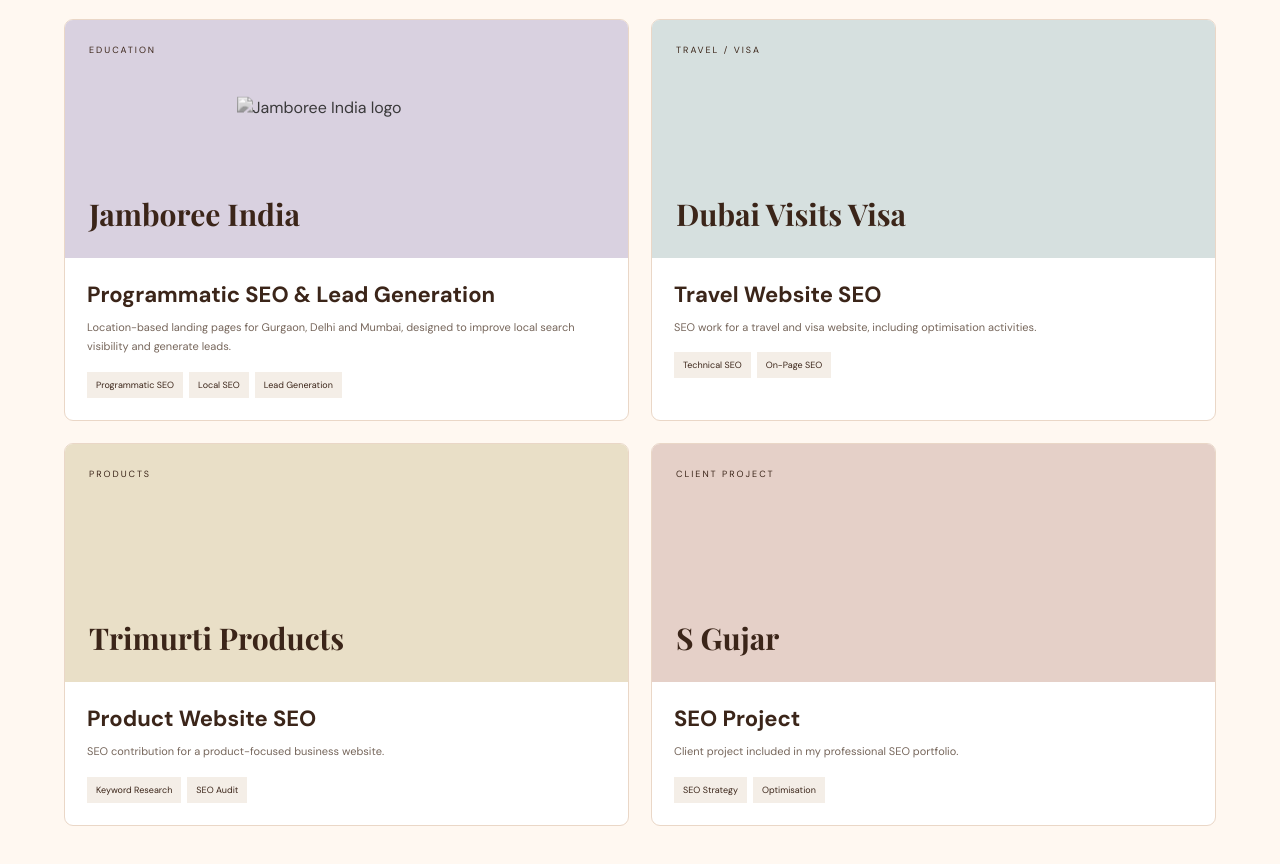
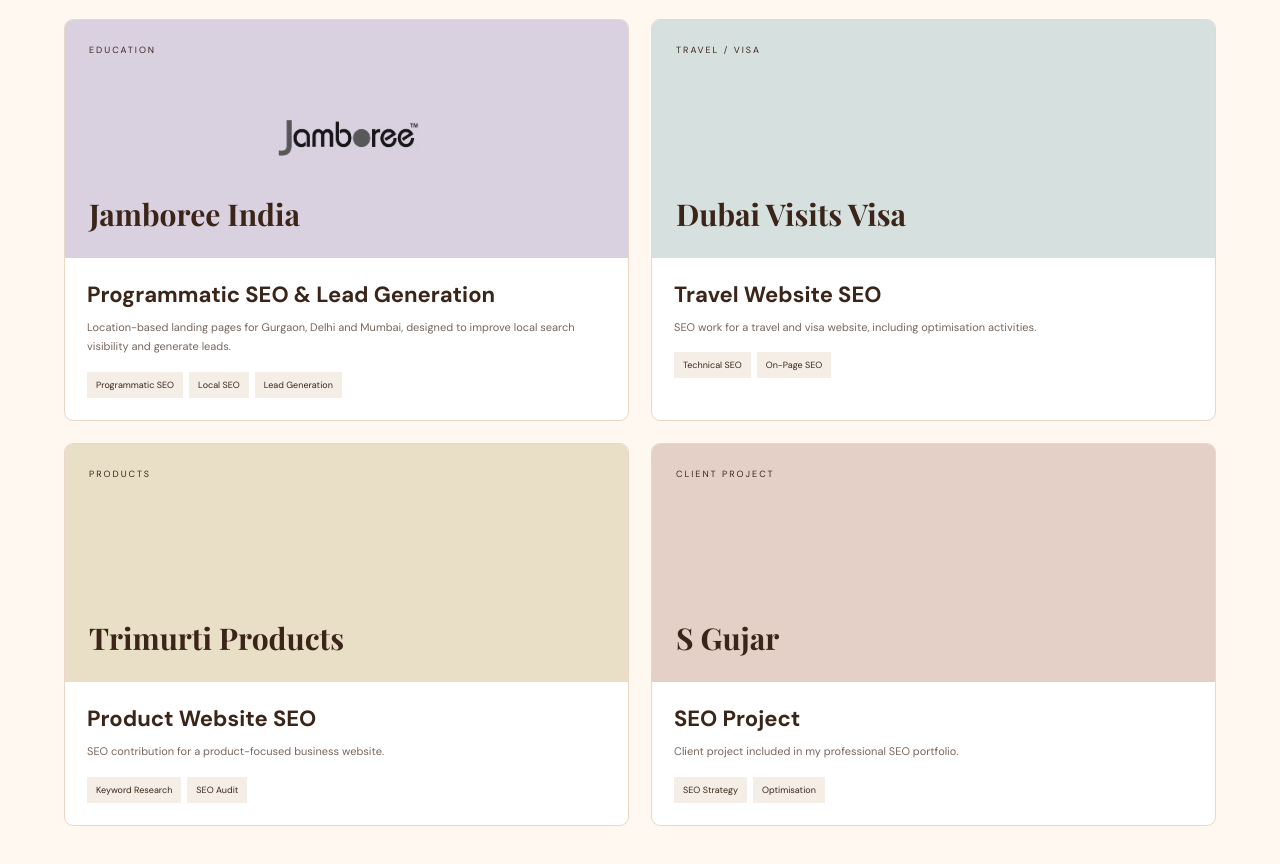
Before and after one commit to PoojaKripoo/home, a plain HTML site: page testing.html in a window 1280 px wide. Shown: the part 3336-4200 px from the top of the page. Drawn offline with nearby package versions, Linux system fonts and the light colour scheme.

Commit message:
Update logo source for Jamboree India

```diff
--- a/testing.html
+++ b/testing.html
@@ -1322,7 +1322,7 @@ footer {
 
                 <img
                     class="case-logo"
-                    src="assets/logos/jamboree-india.png"
+                    src="JamboreeLogo.png"
                     alt="Jamboree India logo"
                     tabindex="0"
                     role="button"
```
